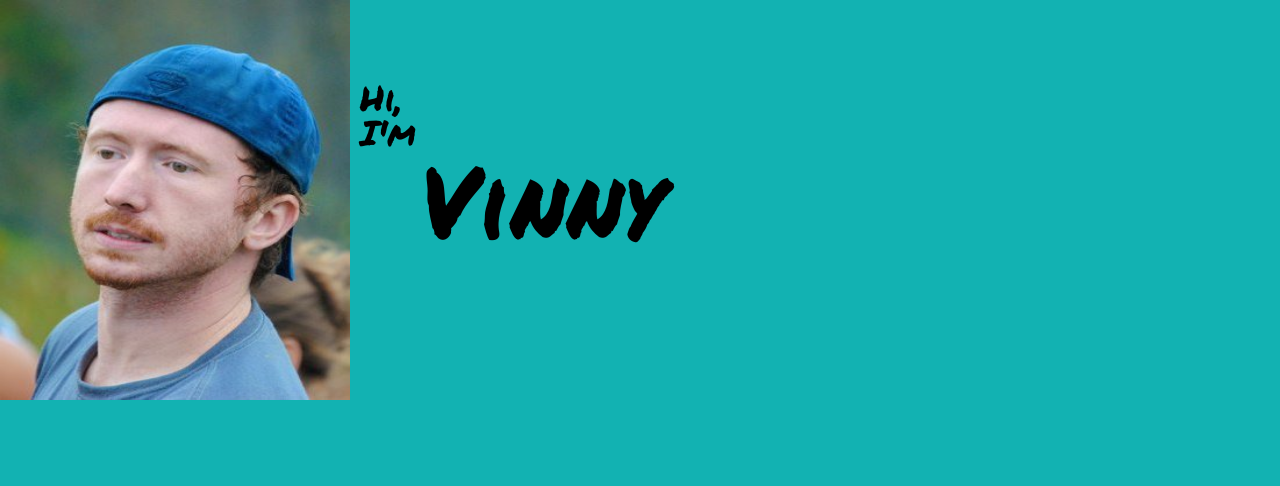
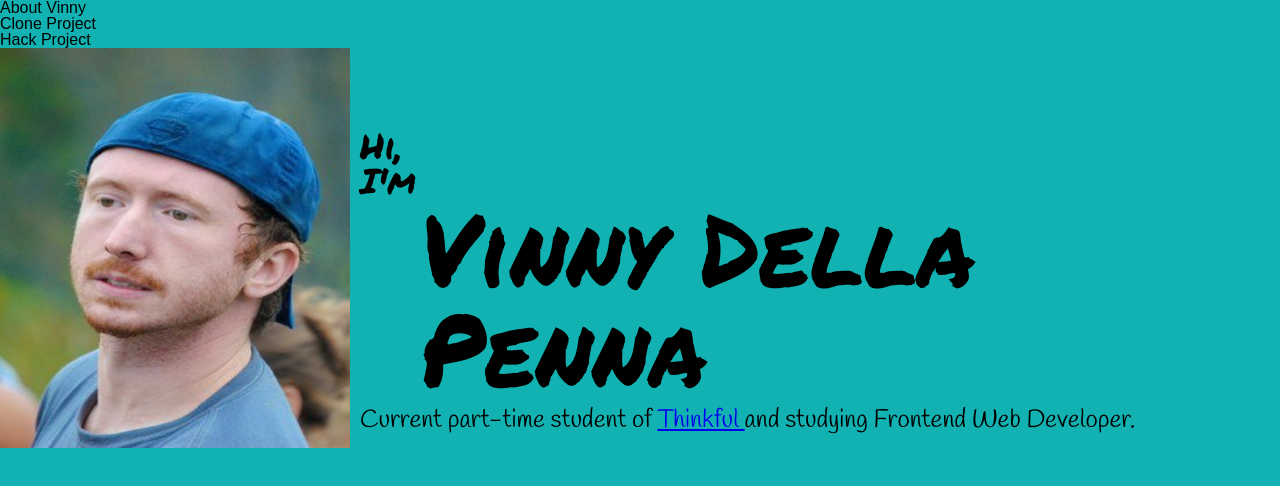
Before and after one commit to VinnyJLUF/Finalproject, a plain HTML site: page index.html in a window 1280 px wide. Drawn offline with Linux system fonts and the light colour scheme; files whose address does not match are found by name.

Commit message:
updated on link and paragraph

```diff
--- a/index.html
+++ b/index.html
@@ -8,10 +8,22 @@
 	<link href='https://fonts.googleapis.com/css?family=Permanent+Marker|Handlee' rel='stylesheet' type='text/css'>
 </head>
 <body>
+	<nav class="top-navigation">
+		<div class="content">
+			<ul class="links">
+				<li>About Vinny</li>
+				<li>Clone Project</li>
+				<li>Hack Project</li>
+			</ul>
+		</div>
+	</nav>
 	<section class="photo">
 		<div class="header">
 			<h3>Hi, I'm</h3>
-			<h1>Vinny</h1>
+			<h1>Vinny Della Penna</h1>
+		</div>
+		<div class="body">
+			<p>Current part-time student of <a href="https://www.thinkful.com/">Thinkful </a> and studying Frontend Web Developer.</p>
 		</div>
 	</section>
 	<div></div>
--- a/main.css
+++ b/main.css
@@ -67,7 +67,12 @@ html {
 	font-size: 35px
 }
 .photo > .header h1 {
-	margin: 0px 660px 10px 420px;
+	margin: 0px 25px 10px 420px;
 	font-family: 'Permanent Marker', cursive;
 	font-size: 100px;
 }
+.photo > .body p {
+	margin: 5px 5px 5px 360px;
+	font-family: 'Handlee', cursive, bold;
+	font-size: 25px;
+}
```
